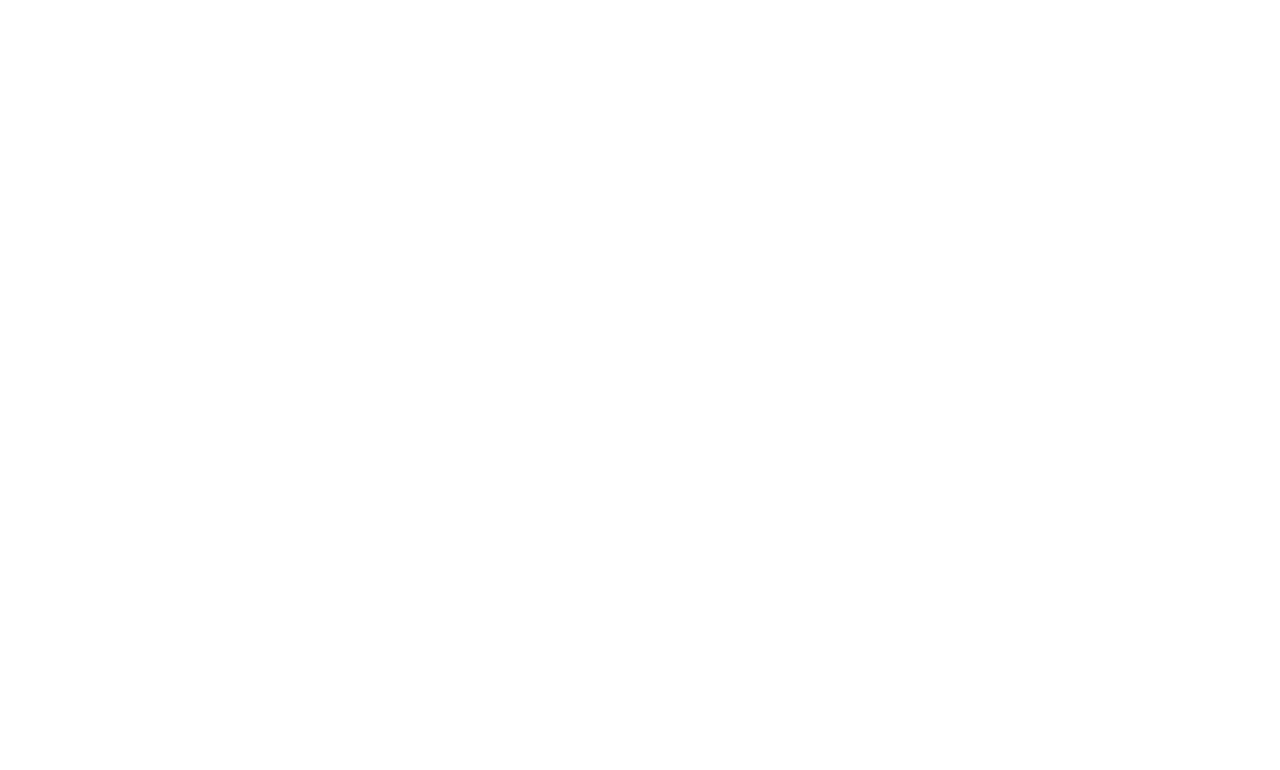
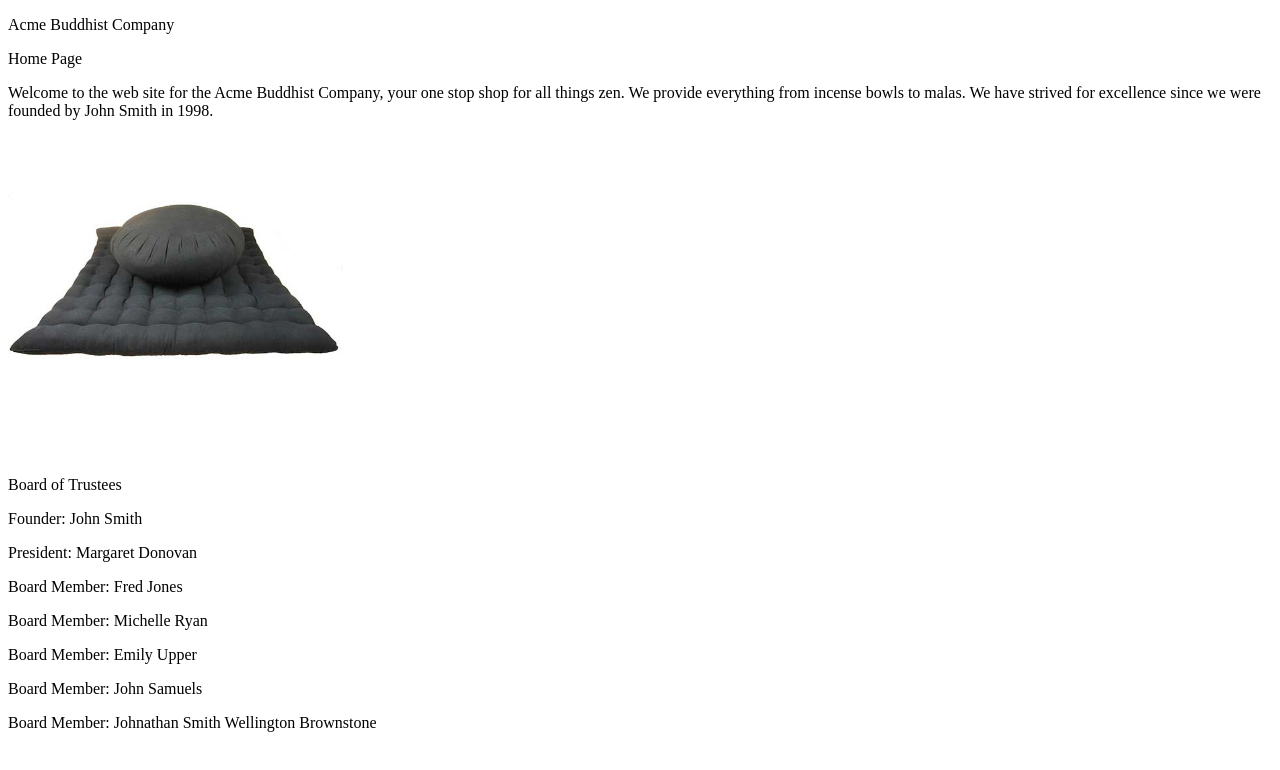
Before and after one commit to JamesOConnor1993/acme, a plain HTML site: page index.html in a window 1280 px wide. Drawn offline with Linux system fonts and the light colour scheme.

Commit message:
Added Board of Trustees to Homepage and image of a zaafu and zabuton

```diff
--- a/index.html
+++ b/index.html
@@ -6,5 +6,20 @@
 </head>
 
 <body>
+<p>Acme Buddhist Company</p>
+<p>Home Page</p>
+<p>Welcome to the web site for the Acme Buddhist Company, your one stop shop for all things zen. We provide everything from incense bowls to malas. We have strived for excellence since we were founded by John Smith in 1998.</p>
+<p><img src="images/zafu-zabuton.jpeg" width="335" height="290" alt="zafu and zabuton" /></p>
+<p>&nbsp;</p>
+<p>Board of Trustees</p>
+<p>Founder: John Smith</p>
+<p>President: Margaret Donovan</p>
+<p>Board Member: Fred Jones</p>
+<p>Board Member: Michelle Ryan</p>
+<p>Board Member: Emily Upper</p>
+<p>Board Member: John Samuels</p>
+<p>Board Member: Johnathan Smith Wellington Brownstone</p>
+<p>&nbsp;</p>
+<p>&nbsp;</p>
 </body>
 </html>
```
Also changed, not shown: images/zafu-zabuton.jpeg (added).
